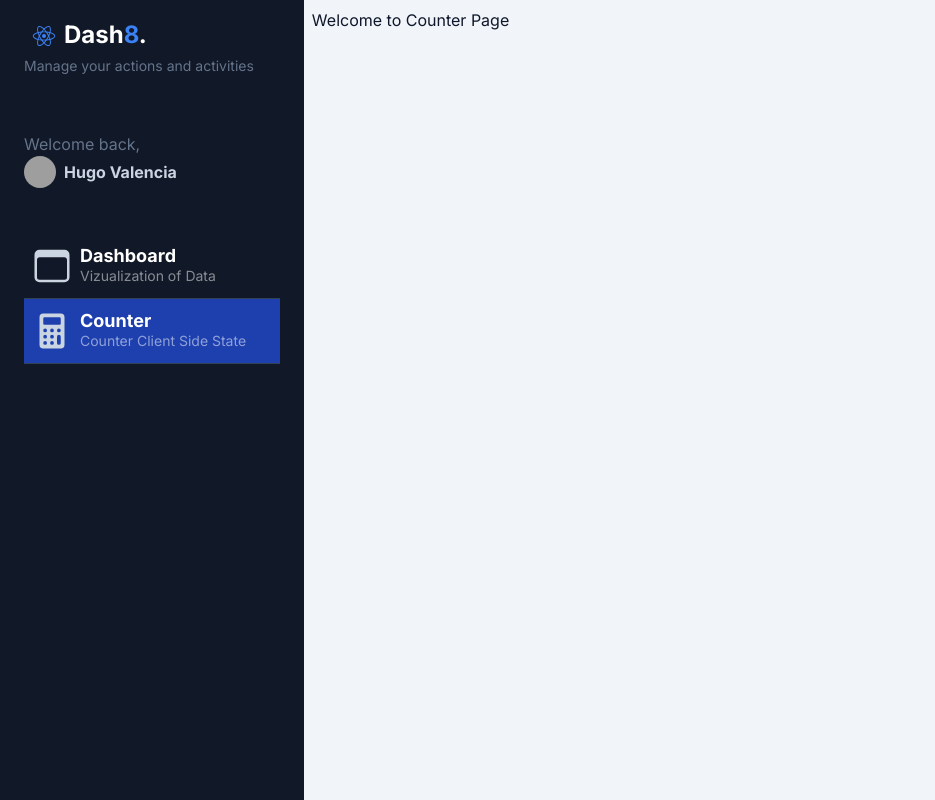
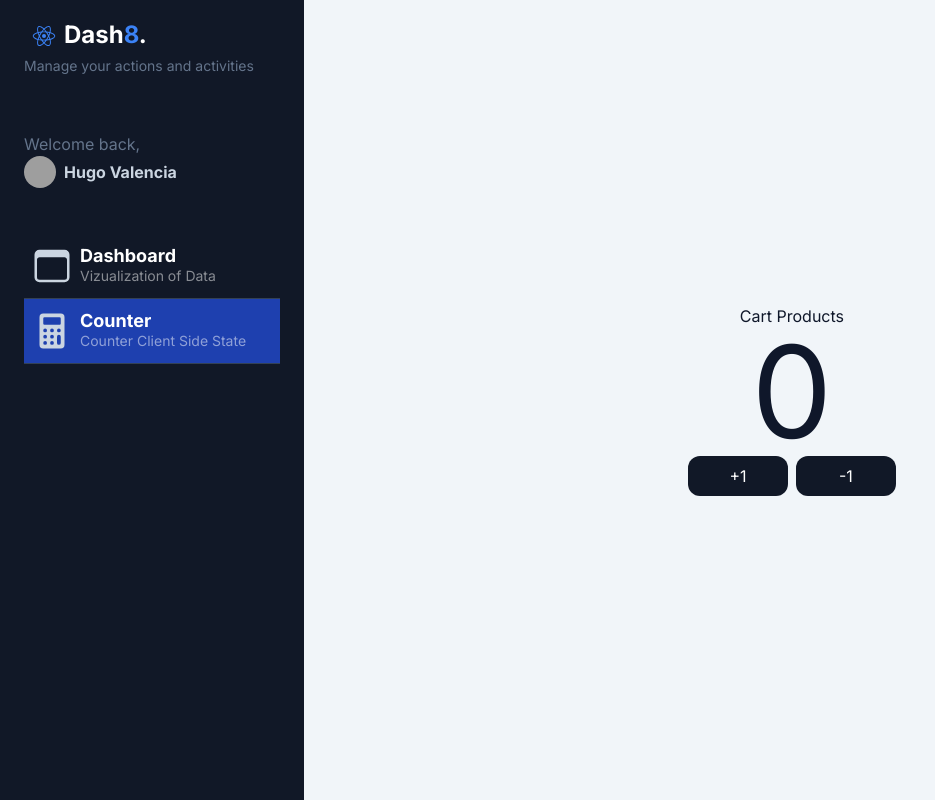
Before and after one commit to Hugo-Val/02-my-dashboard, a Next.js app: page /dashboard/counter in a window 1280 px wide. Shown: the whole page, without its empty margins (0-935 px from the left). Built offline with nearby package versions, Linux system fonts and the light colour scheme; grey boxes are pictures that could not be loaded.

Commit message:
lesson 42

```diff
--- a/src/app/dashboard/counter/page.tsx
+++ b/src/app/dashboard/counter/page.tsx
@@ -1,7 +1,34 @@
+"use client";
+import { useState } from "react";
+
+export const metadata = {
+  title: 'Counter Page',
+  description: 'Simple Counter',
+};
+
 export default function CounterPage() {
+
+  const [count, setCount] = useState(0);
+
   return (
-    <div>
-      <h1>Welcome to Counter Page</h1>
+    <div className="flex flex-col items-center justify-center w-full h-full">
+      <span>Cart Products</span>
+      <span className="text-9xl">{ count }</span>
+      <div className="flex">
+        <button
+          onClick={() => setCount(count + 1)}
+          className="flex items-center justify-center p-2 rounded-xl bg-gray-900 text-white hover:bg-gray-600 transition-all w-[100px] mr-2" type="button">
+          +1
+        </button>
+        <button
+          onClick={() => setCount(count - 1)}
+          className="flex items-center justify-center p-2 rounded-xl bg-gray-900 text-white hover:bg-gray-600 transition-all w-[100px]" type="button">
+          -1
+        </button>
+      </div>
+
+
+
     </div>
   );
 }
```
